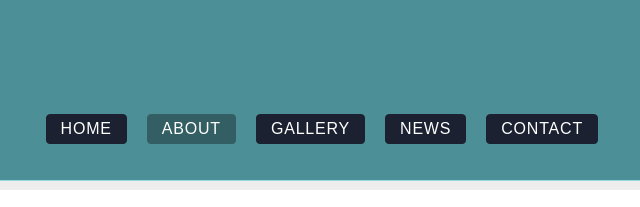
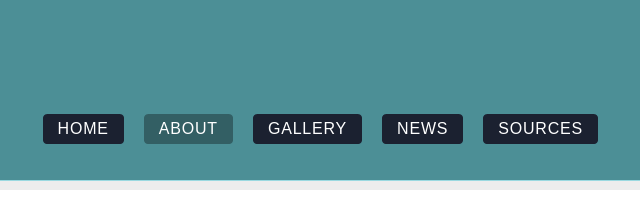
Before and after one commit to 3DPrintPros/3DPrintPros.github.io, a plain HTML site: page about.html in a window 1280 px wide. Shown: the top 207 px of the page, 512-1152 px from the left. Drawn offline with Linux system fonts and the light colour scheme.

Commit message:
Update about.html

```diff
--- a/about.html
+++ b/about.html
@@ -25,7 +25,7 @@
 					<a href="news.html">news</a>
 				</li>
 				<li>
-					<a href="contact.html">contact</a>
+					<a href="contact.html">sources</a>
 				</li>
 			</ul>
 		</div>
```
